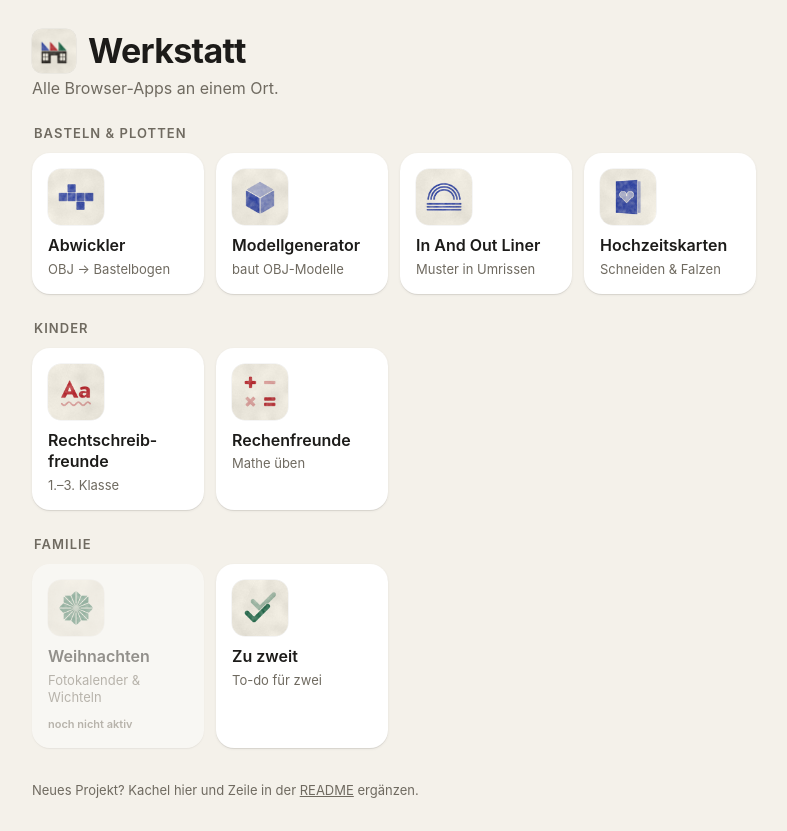
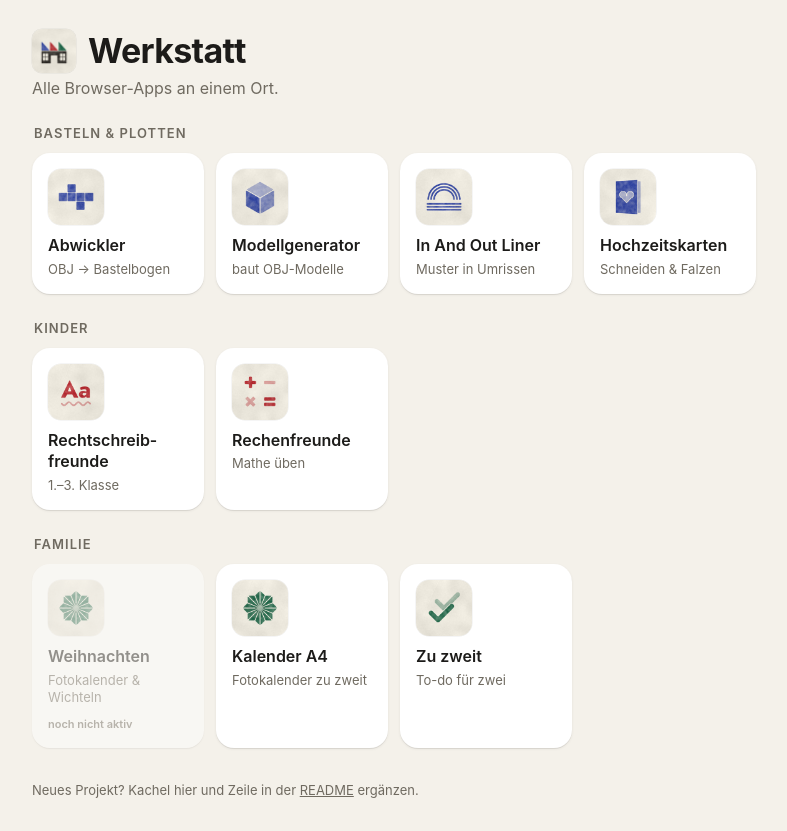
Before and after one commit to inandoutliner/werkstatt, a plain HTML site: page index.html in a window 1280 px wide. Shown: the whole page, without its empty margins (246-1033 px from the left). Drawn offline with Linux system fonts and the light colour scheme.

Commit message:
Werkstatt: Kachel und Zeile für Fotokalender A4
Co-Authored-By: Claude Opus 5.5 <noreply@anthropic.com>
Claude-Session: https://claude.ai/code/session_01NtZQSQZeEiNznk8Rq5nNEX

```diff
--- a/index.html
+++ b/index.html
@@ -112,6 +112,9 @@
   <a class="tile off" href="https://weihnachten.inandoutliner.de/" aria-disabled="true">
     <img class="icon" src="icons/weihnachten.png" alt=""><span class="name">Weihnachten</span><span class="what">Fotokalender &amp; Wichteln</span><span class="badge">noch nicht aktiv</span>
   </a>
+  <a class="tile" href="https://weihnachten.inandoutliner.de/a4/">
+    <img class="icon" src="icons/weihnachten.png" alt=""><span class="name">Kalender A4</span><span class="what">Fotokalender zu zweit</span>
+  </a>
   <a class="tile" href="https://inandoutliner.github.io/zuzweit/">
     <img class="icon" src="icons/zuzweit.png" alt=""><span class="name">Zu zweit</span><span class="what">To-do für zwei</span>
   </a>
```
Also changed, not shown: 1 other file.
